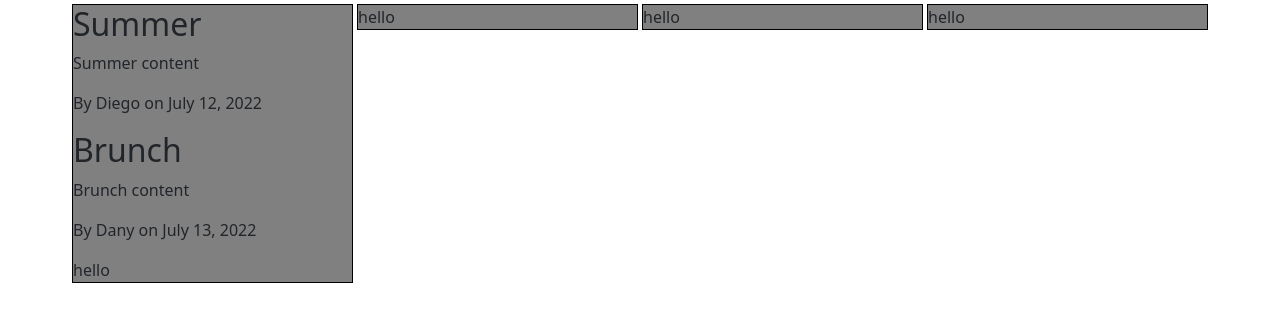
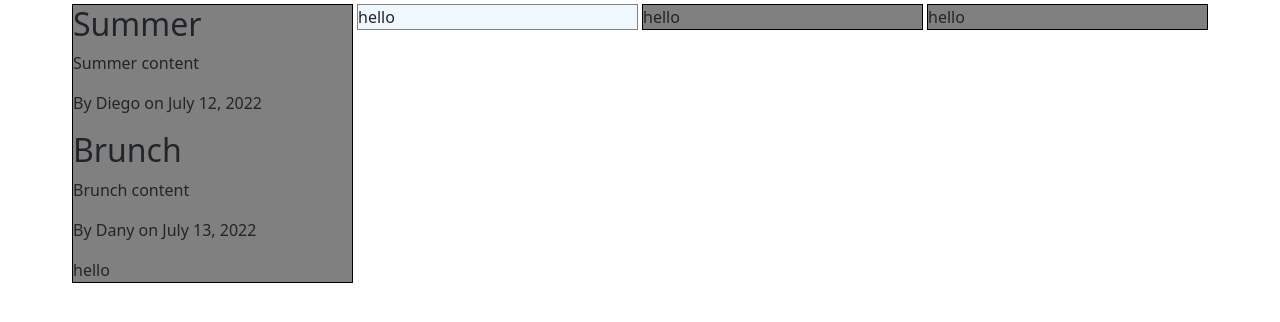
Before and after one commit to diegosno/project4-django, a Django app: page / in a window 1280 px wide. Shown: the part 56-378 px from the top of the page. Run offline with Django 3.2, Linux system fonts and the light colour scheme.

Commit message:
Load static files in the template using the {% load static %} tag, and link the 'styles.css' file from the static folder in the template.

```diff
--- /dev/null
+++ b/static/website/css/styles.css
@@ -0,0 +1,4 @@
+.box {
+  background-color: aliceblue;
+  border: 1px solid gray;
+}
--- a/templates/website/base.html
+++ b/templates/website/base.html
@@ -1,8 +1,10 @@
+{% load static %}
 <!DOCTYPE html>
 <html lang="en">
   <head>
     <meta charset="UTF-8" />
     <meta name="viewport" content="width=device-width, initial-scale=1.0" />
+    <link rel="stylesheet" type="text/css" href="{% static 'website/css/styles.css' %}">
     <link href="https://cdn.jsdelivr.net/npm/bootstrap@5.3.0/dist/css/bootstrap.min.css" rel="stylesheet" integrity="sha384-9ndCyUaIbzAi2FUVXJi0CjmCapSmO7SnpJef0486qhLnuZ2cdeRhO02iuK6FUUVM" crossorigin="anonymous">
     {% if title %}
     <title>{{ title }}</title>
@@ -61,7 +63,7 @@
 
 
             <div class="col-lg-3 col-sm-6 g-1 ">
-                <div style="background-color:gray; border: 1px solid black;"> hello</div>
+                <div class="box"> hello</div>
 
             </div>
 
@@ -79,8 +81,7 @@
         </div>
 
 </div>
- <script src="https://cdn.jsdelivr.net/npm/bootstrap@5.3.0/dist/js/bootstrap.bundle.min.js" integrity="sha384-geWF76RCwLtnZ8qwWowPQNguL3RmwHVBC9FhGdlKrxdiJJigb/j/68SIy3Te4Bkz" crossorigin="anonymous"></script>
- <script src="https://cdn.jsdelivr.net/npm/@popperjs/core@2.11.8/dist/umd/popper.min.js" integrity="sha384-I7E8VVD/ismYTF4hNIPjVp/Zjvgyol6VFvRkX/vR+Vc4jQkC+hVqc2pM8ODewa9r" crossorigin="anonymous"></script>
- <script src="https://cdn.jsdelivr.net/npm/bootstrap@5.3.0/dist/js/bootstrap.min.js" integrity="sha384-fbbOQedDUMZZ5KreZpsbe1LCZPVmfTnH7ois6mU1QK+m14rQ1l2bGBq41eYeM/fS" crossorigin="anonymous"></script>
+<script src="https://cdn.jsdelivr.net/npm/bootstrap@5.3.0/dist/js/bootstrap.bundle.min.js" integrity="sha384-geWF76RCwLtnZ8qwWowPQNguL3RmwHVBC9FhGdlKrxdiJJigb/j/68SIy3Te4Bkz" crossorigin="anonymous"></script>
+<script src="https://cdn.jsdelivr.net/npm/@popperjs/core@2.11.8/dist/umd/popper.min.js" integrity="sha384-I7E8VVD/ismYTF4hNIPjVp/Zjvgyol6VFvRkX/vR+Vc4jQkC+hVqc2pM8ODewa9r" crossorigin="anonymous"></script>
   </body>
 </html>
--- a/website/urls.py
+++ b/website/urls.py
@@ -3,5 +3,5 @@ from . import views
 
 urlpatterns = [
     path('', views.index, name='website-index'),
-    path('', views.contact, name='website-contact'),
+    path('contact/', views.contact, name='website-contact'),
 ]
```
